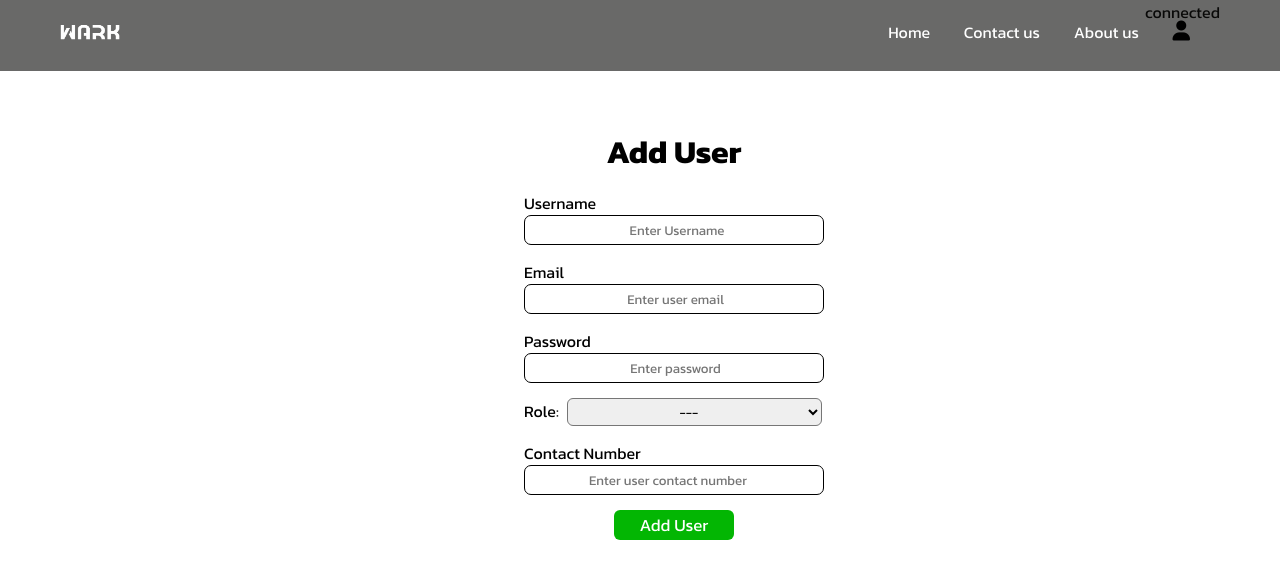
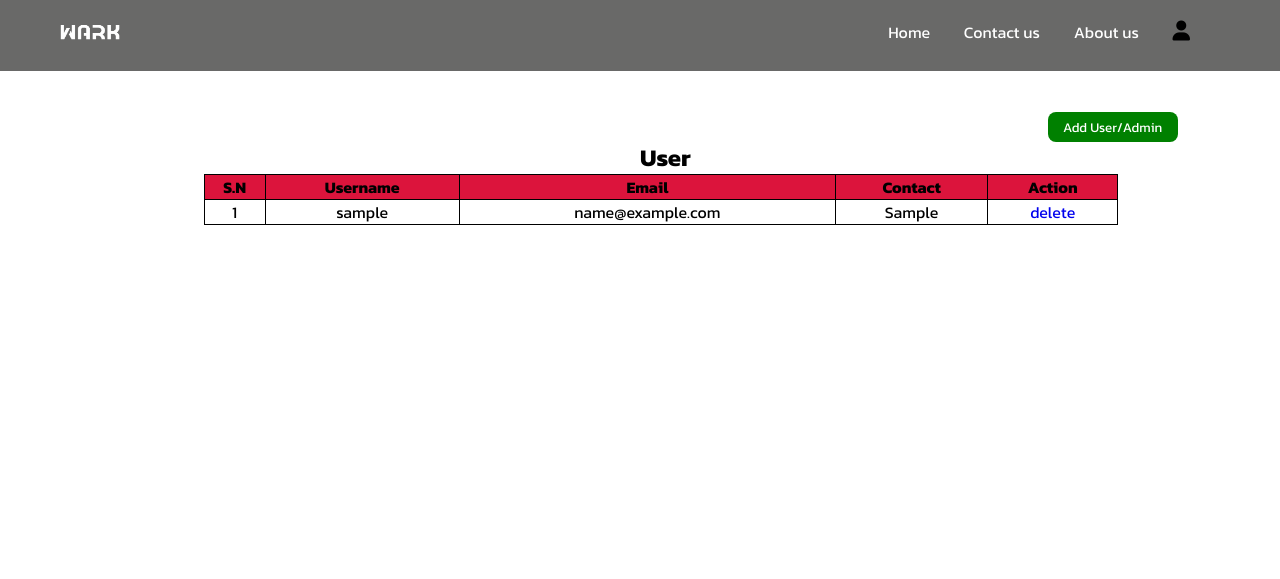
Before and after one commit to Bishal-Bhandari01/college_project, a PHP site: page /adduserandadmin.php in a window 1280 px wide. Shown: the top 579 px of the page. Run offline with PHP 8.4, Linux system fonts and the light colour scheme; tables that the repository leaves empty or names only in its code hold one stand-in row (values such as "Sample post"); some libraries are stand-ins or nearby versions.

Commit message:
new changes

```diff
--- a/adduserandadmin.php
+++ b/adduserandadmin.php
@@ -15,32 +15,38 @@
     <!-- JQuery files -->
     <script src="http://ajax.googleapis.com/ajax/libs/jquery/1.6.3/jquery.min.js"></script>
 </head>
+
 <body>
     <style>
-        .title{
+        .title {
             text-align: center;
         }
-        input{
+
+        input {
             width: 300px;
             height: 30px;
             border-radius: 7px;
             border: 1px solid #000;
             text-align: center;
         }
-        .username{
+
+        .username {
             margin-top: 15px;
         }
-        #selectrole{
+
+        #selectrole {
             width: 255px;
             height: 28px;
             border-radius: 6px;
             margin-left: 5px;
         }
-        .btn{
+
+        .btn {
             text-align: center;
             margin-top: 15px;
         }
-        .addbtn{
+
+        .addbtn {
             width: 120px;
             border-radius: 6px;
             border: none;
@@ -49,12 +55,18 @@
             color: #fff;
             font-size: 17px;
         }
+
+        table,
+        tr,th,
+        td {
+            border: 1px solid #000;
+            border-collapse: collapse;
+        }
     </style>
     <nav class="navbar" style="border-radius: 0px;">
         <div class="max-width">
             <div class="logo">
-                <img src="./assets/pictures/project_logo.png" class="logopic"
-                style="width:60px;height:25px;filter: brightness(0) invert(1);">
+                <img src="./assets/pictures/project_logo.png" class="logopic" style="width:60px;height:25px;filter: brightness(0) invert(1);">
             </div>
             <ul>
                 <li>
@@ -74,12 +86,33 @@
             </ul>
         </div>
     </nav>
-    <main class="main">
+    <section style="
+        display: flex;
+        float: right;
+    ">
         <div class="max-width">
-            <form id="form2" action="<?php echo htmlspecialchars($_SERVER['PHP_SELF']) ?>" method="POST"
-            style="position: relative;
+            <div style="
+                position:absolute;
+                top: 14%;
+                right: 8%
+            ">
+                <button id="js-btn" style="
+                    width: 130px;
+                    height: 30px;
+                    border:none;
+                    background: green;
+                    color:#fff;
+                    border-radius:8px;
+                " onclick="animateform()">Add User/Admin</button>
+            </div>
+        </div>
+    </section>
+    <section class="main">
+        <div class="max-width">
+            <form id="form2" action="<?php echo htmlspecialchars($_SERVER['PHP_SELF']) ?>" method="POST" style="position: relative;
             left: 40%;
-            padding-top: 8rem;">
+            padding-top: 8rem;
+            display: none">
                 <h1 class="title">Add User</h1>
                 <div class="username">
                     <label> Username</label><br>
@@ -111,13 +144,12 @@
             </form>
             <?php
             if ($conn) {
-                echo "connected";
                 if ($_SERVER['REQUEST_METHOD'] == 'POST') {
 
                     $selected_request = $_POST['select'];
 
                     echo $selected_request;
-                    $user_exist_query = "SELECT * FROM `".$selected_request."` WHERE `email` = '".trim($_POST['email'])."'";
+                    $user_exist_query = "SELECT * FROM `" . $selected_request . "` WHERE `email` = '" . trim($_POST['email']) . "'";
 
                     $result = mysqli_query($conn, $user_exist_query);
 
@@ -131,10 +163,9 @@
                         } else {
                             $password = trim($_POST['password']);
                             $hashed_password = md5($password);
-                            $sqli = "INSERT INTO `".$selected_request."` (`username`, `email` , `Password`, `contact`) VALUES ('" .trim($_POST['username'])."', '".trim($_POST['email'])."','".$hashed_password."','".trim($_POST['contact_number'])."')";
+                            $sqli = "INSERT INTO `" . $selected_request . "` (`username`, `email` , `Password`, `contact`) VALUES ('" . trim($_POST['username']) . "', '" . trim($_POST['email']) . "','" . $hashed_password . "','" . trim($_POST['contact_number']) . "')";
                             if (mysqli_query($conn, $sqli)) {
-                                echo "<script>alert('Registed sucessfully');
-                                                window.location.href='../login/login.php';</script>";
+                                echo "<script>alert('Registed sucessfully');</script>";
                             }
                         }
                     }
@@ -142,7 +173,75 @@
             }
             ?>
         </div>
-    </main>
+    </section>
+
+
+
+
+    <script>
+        var form = document.getElementById("form2");
+
+        function animateform() {
+
+            form.style.display = "block";
+
+        }
+    </script>
+
+<section>
+        <div class="max-width">
+            <div class="title"
+            style="
+                position: relative;
+                left: 50%;
+                margin-top: 140px;
+            ">
+                <h1>User</h1>
+            </div>
+            <div class="lte"
+            style="
+                position: relative;
+                width: 100%;
+                margin-top:15%;
+                margin-left: 8%;
+            ">
+                <table style="
+                    width: 90%;
+                    text-align: center;
+                ">
+                    <tr style="
+                        background: crimson;
+                    ">
+                        <th>S.N</th>
+                        <th>Username</th>
+                        <th>Email</th>
+                        <th>Contact</th>
+                        <th>Action</th>
+                    </tr>
+                    <?php
+                    $selected_query="SELECT * FROM user";
+                    $result = mysqli_query($conn, $selected_query);
+                    if(mysqli_num_rows($result)){
+                        while($row = mysqli_fetch_assoc($result)){
+                        ?>
+                        <tr>
+                            <td><?php echo $row['id']?></td>
+                            <td><?php echo $row['username']?></td>
+                            <td><?php echo $row['email']?></td>
+                            <td><?php echo $row['contact']?></td>
+                            <td>
+                                <a href="delete.php?id=<?php echo $row['id']?>" onclick="return confirm('Are you sure you want to delete this')">delete</a>
+                            </td>
+                        </tr>
+                        <?php
+                        }
+                    }
+                    ?>
+                </table>
+            </div>
+        </div>
+    </section>
+
 </body>
 
 </html>
--- a/assets/css/main.css
+++ b/assets/css/main.css
@@ -19,7 +19,6 @@
     background: rgba(15, 15, 13, 0.623);
     padding: 20px 0;
     color: #fff;
-    border-radius:0 0 60px 60px;
 }
 .logo{
     font-size: 20px;
--- /dev/null
+++ b/assets/js/addperson.js
@@ -0,0 +1,5 @@
+$(document).ready(function() {
+    $("#js-btn").click(function() {
+        $("#form2").toogle();
+    })
+})
--- a/index.html
+++ b/index.html
@@ -16,7 +16,8 @@
 </head>
 <body>
 
-    <nav class="navbar">
+    <nav class="navbar"
+    style="border-radius: 0px;">
         <div class="max-width">
             <div class="logo">
                 <p>logo</p>
--- a/login.php
+++ b/login.php
@@ -74,7 +74,7 @@ include './dbconn.php';
                             $passd = trim($_POST['password']);
                             $useremail = trim($_POST['email']);
 
-                            $query = "SELECT Password FROM user WHERE email = '$useremail'";
+                            $query = "SELECT Password FROM user WHERE email = '".$useremail."'";
 
                             $stmt = mysqli_query($conn, $query);
 
```
Also changed, not shown: admin.php (+3 -4 lines), adminpannel.php (+24 -10 lines).
